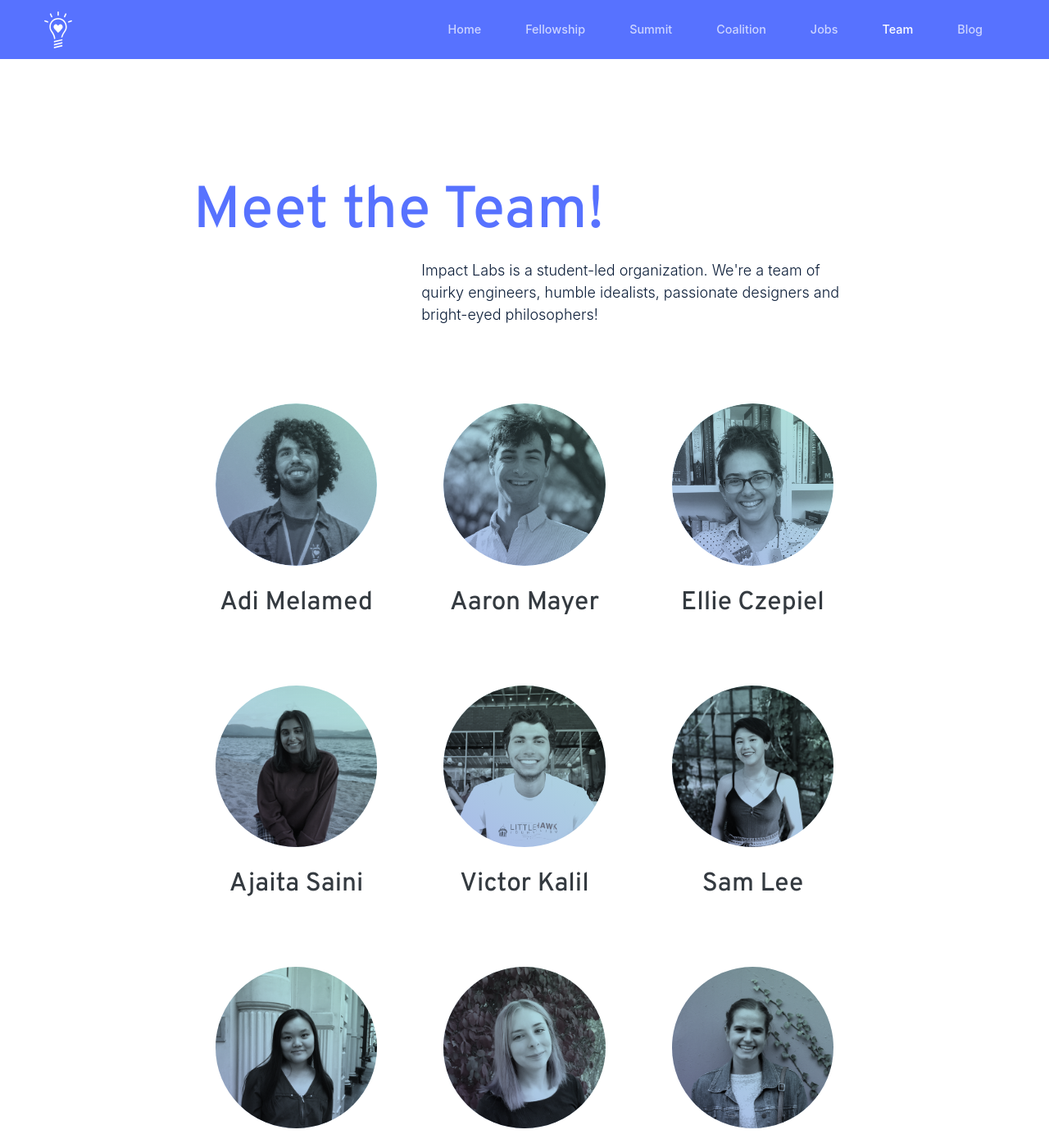
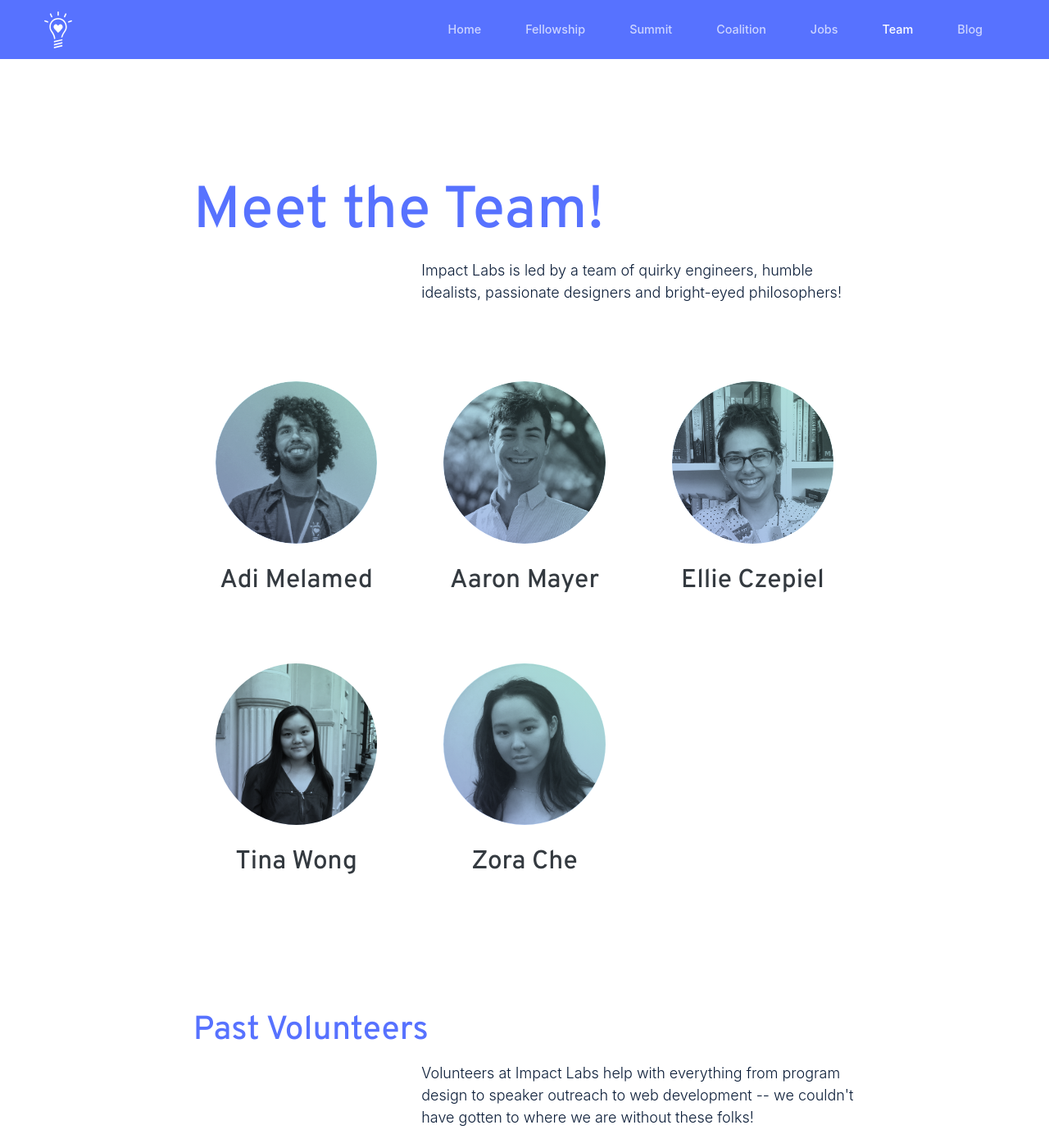
Before and after one commit to impact-labs/impact-labs.github.io, a Jekyll site: the page built from pages/team.html, in a window 1280 px wide and 1400 px high. Shown: the whole window at 82% size. Built offline with Jekyll 4.4.1, drawn with Linux system fonts in a browser that asks for light colours.

Commit message:
add past volunteers section to team page

```diff
--- a/pages/team.html
+++ b/pages/team.html
@@ -12,12 +12,32 @@
 			<div class="row mb-5">
 				<div class="col-0 col-sm-4"></div>
 				<div class="col-12 col-sm-8">
-					<p class="lead">Impact Labs is a student-led organization. We're a team of quirky engineers, humble idealists, passionate designers and bright-eyed philosophers!
+					<p class="lead">Impact Labs is led by a team of quirky engineers, humble idealists, passionate designers and bright-eyed philosophers!
 					</p>
 				</div>
 			</div>
 			<div class="row pb-5" id="team-members">
-				{% for member in site.data.members %}
+				{% for member in site.data.team_members %}
+					<a class="team-modal col-12 col-sm-6 col-md-4 text-center px-4 mb-5" data-toggle="modal" data-target="#modal-popup" name="{{member.name}}" body="{{member.body}}" image="/assets/images/teamphotos/{{member.image}}" >
+						<div>
+							<div class="team-image-filter">
+								<img src="/assets/images/teamphotos/{{member.image}}" alt="{{member.name}}" />
+							</div>
+							<h3 class="text-dark mt-3">{{member.name}}</h3>
+						</div>
+					</a>
+				{% endfor %}
+			</div>
+			<h2 style="max-width:80%">Past Volunteers</h2>
+			<div class="row mb-5">
+				<div class="col-0 col-sm-4"></div>
+				<div class="col-12 col-sm-8">
+					<p class="lead">Volunteers at Impact Labs help with everything from program design to speaker outreach to web development -- we couldn't have gotten to where we are without these folks!
+					</p>
+				</div>
+			</div>
+			<div class="row pb-5" id="past-members">
+				{% for member in site.data.past_members %}
 					<a class="team-modal col-12 col-sm-6 col-md-4 text-center px-4 mb-5" data-toggle="modal" data-target="#modal-popup" name="{{member.name}}" body="{{member.body}}" image="/assets/images/teamphotos/{{member.image}}" >
 						<div>
 							<div class="team-image-filter">
```
Also changed, not shown: _data/past_members.yaml (renamed from _data/members.yaml, +0 -20 lines), _data/team_members.yaml (added, +22 -0 lines).
